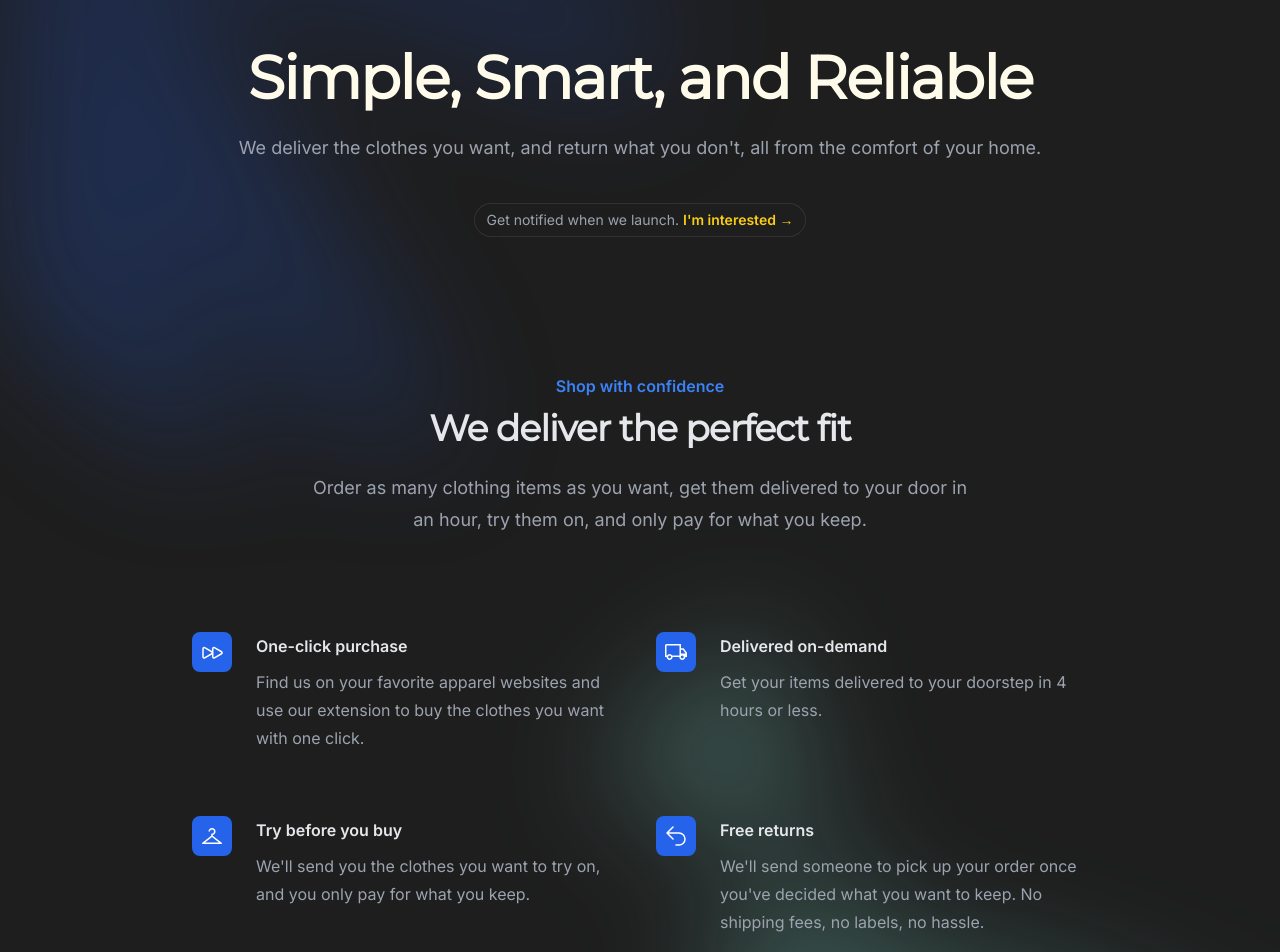
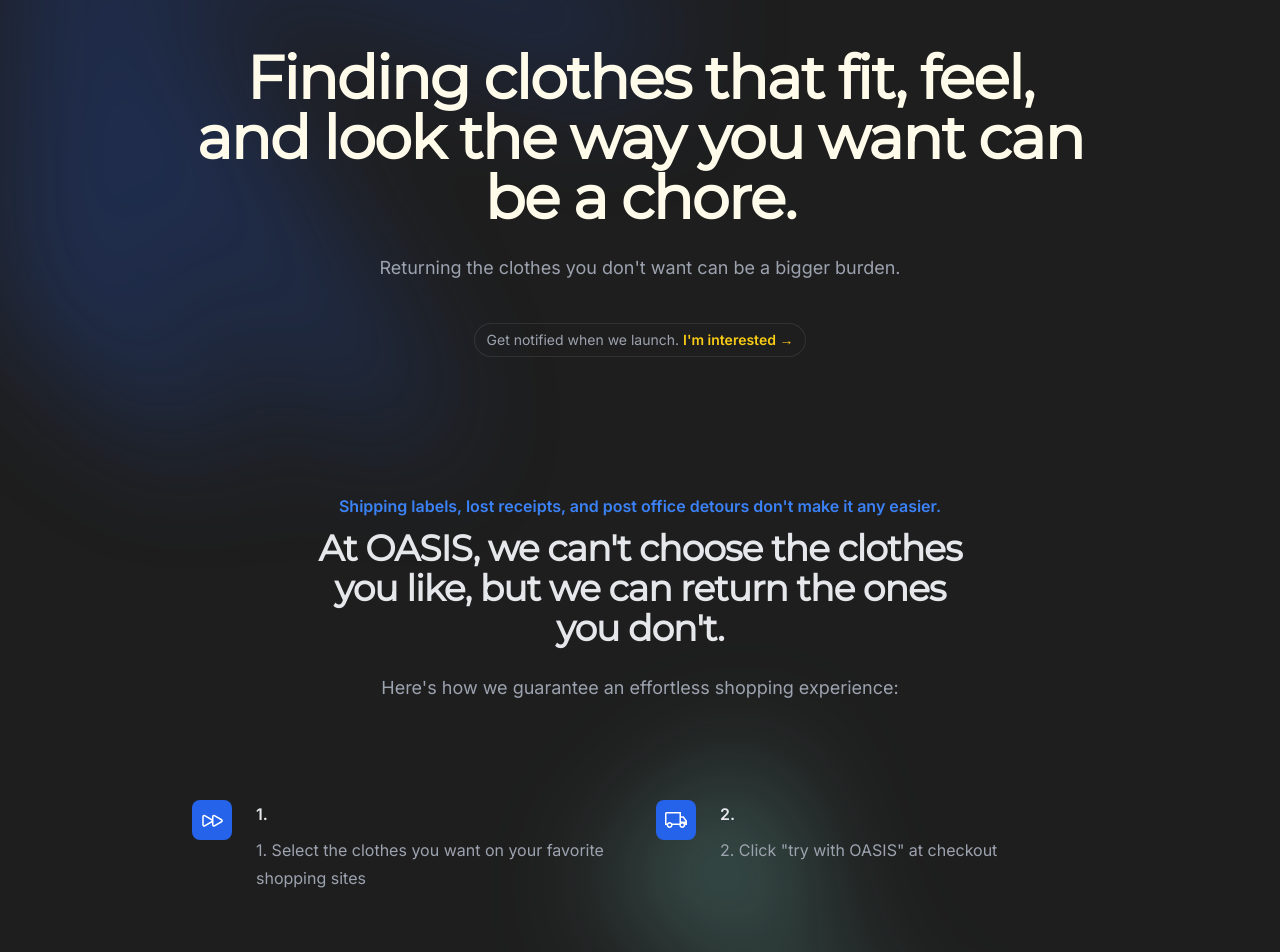
Before and after one commit to gshklovs/OASIS, a Next.js app: page / in a window 1280 px wide. Shown: the part 160-1112 px from the top of the page. Built offline with nearby package versions, Linux system fonts and the light colour scheme.

Commit message:
new cooy bad format

```diff
--- a/Components/EmailForm.tsx
+++ b/Components/EmailForm.tsx
@@ -48,11 +48,10 @@
         <div className="mx-auto max-w-2xl lg:max-w-none">
           <div className="mx-auto text-center max-w-2xl lg:max-w-2xl">
             <h2 className="text-3xl font-bold tracking-tight text-white sm:text-4xl">
-              Get notified when we&rsquo;re launching
+              Interested?
             </h2>
             <p className="mt-4 text-lg leading-8 text-gray-300">
-              Sign up to receive updates on our progress and be the first on the
-              waiting list.
+              Enter your email below to talk to our founders:
             </p>
             <form
               className="my-6 mx-auto flex max-w-md gap-x-4"
--- a/Components/Home/HowItWorks.tsx
+++ b/Components/Home/HowItWorks.tsx
@@ -5,9 +5,9 @@
 export default function HowItWorks() {
   const features = [
     {
-      name: "One-click purchase",
+      name: "1.",
       description:
-        "Find us on your favorite apparel websites and use our extension to buy the clothes you want with one click.",
+        "1. Select the clothes you want on your favorite shopping sites",
       icon: (
         <svg
           xmlns="http://www.w3.org/2000/svg"
@@ -26,9 +26,8 @@
       ),
     },
     {
-      name: "Delivered on-demand",
-      description:
-        "Get your items delivered to your doorstep in 4 hours or less.",
+      name: "2.",
+      description: `2. Click "try with OASIS" at checkout`,
       icon: (
         <div className="invert">
           <Image
@@ -42,9 +41,9 @@
       ),
     },
     {
-      name: "Try before you buy",
+      name: "3.",
       description:
-        "We'll send you the clothes you want to try on, and you only pay for what you keep.",
+        "3. Once the clothes arrive, try the clothes on from the comfort of your home",
       icon: (
         <div className="invert">
           <Image
@@ -58,9 +57,8 @@
       ),
     },
     {
-      name: "Free returns",
-      description:
-        "We'll send someone to pick up your order once you've decided what you want to keep. No shipping fees, no labels, no hassle.",
+      name: "4. ",
+      description: `4. Go to the verification email and click "return" to get the clothes you don't want pick up from home in 15 minutes or less`,
       icon: (
         <svg
           xmlns="http://www.w3.org/2000/svg"
@@ -84,14 +82,15 @@
     <div className="mx-auto max-w-7xl px-6 lg:px-8">
       <div className="mx-auto max-w-2xl lg:text-center">
         <h2 className="text-base font-semibold leading-7 text-blue-500">
-          Shop with confidence
+          Shipping labels, lost receipts, and post office detours don&apos;t
+          make it any easier.
         </h2>
         <p className="mt-2 text-3xl font-bold tracking-tight font-montserrat text-gray-200 sm:text-4xl">
-          We deliver the perfect fit
+          At OASIS, we can&apos;t choose the clothes you like, but we can return
+          the ones you don&apos;t.
         </p>
         <p className="mt-6 text-lg leading-8 text-gray-400">
-          Order as many clothing items as you want, get them delivered to your
-          door in an hour, try them on, and only pay for what you keep.
+          Here&apos;s how we guarantee an effortless shopping experience:
         </p>
       </div>
       <div className="mx-auto mt-16 max-w-2xl sm:mt-20 lg:mt-24 lg:max-w-4xl">
--- a/app/layout.tsx
+++ b/app/layout.tsx
@@ -6,8 +6,9 @@
 const inter = Inter({ subsets: ["latin"] });
 
 export const metadata: Metadata = {
-  title: "OASIS",
-  description: "Generated by create next app",
+  title: "OASIS - Shop Effortlessly",
+  description: `At OASIS, we can't choose the clothes you like, but we can return the ones you don't.
+  Find out how we garuntee an effortless shopping experience: `,
 };
 
 export default function RootLayout({
--- a/app/page.tsx
+++ b/app/page.tsx
@@ -17,14 +17,14 @@
       <div className="bg-green-40 relative mx-auto lg:max-w-4xl max-w-2xl my-12 sm:my-18 lg:my-24 ">
         <div className="text-center">
           <h1 className="text-4xl font-montserrat font-bold tracking-tight text-amber-50  sm:text-6xl">
-            Simple, Smart, and Reliable
+            Finding clothes that fit, feel, and look the way you want can be a
+            chore.
             {/* No more nuisance. Make Home your OASIS. */}
             {/* Wear your confidence */}
             {/* We&apos;d love to learn from you. Express your interest in helping us shape the future of  */}
           </h1>
           <p className=" mt-6 text-lg leading-8 text-gray-400">
-            We deliver the clothes you want, and return what you don&apos;t, all
-            from the comfort of your home.
+            Returning the clothes you don&apos;t want can be a bigger burden.
           </p>
           <div className="sm:mb-8 sm:flex sm:justify-center">
             <div className="relative rounded-full px-3 py-1 my-10 text-sm leading-6 text-gray-400 ring-1 ring-gray-200/10 hover:ring-gray-200/20 ">
```
Also changed, not shown: Components/Home/notes.md (added, +25 -0 lines).
